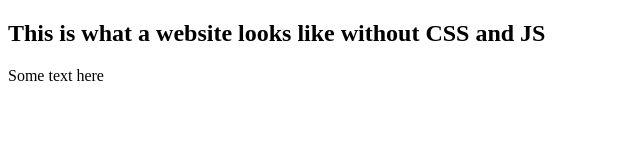
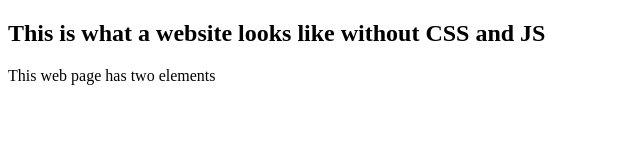
Before and after one commit to themanprince/ProjectFolder, a plain HTML site: page index.html in a window 1280 px wide. Shown: the whole page, without its empty margins (0-640 px from the left). Drawn offline with Linux system fonts and the light colour scheme.

Commit message:
Update index.html

```diff
--- a/index.html
+++ b/index.html
@@ -5,6 +5,6 @@
   </head>
   <body>
     <h2>This is what a website looks like without CSS and JS</h2>
-    <p>Some text here</p>
+    <p>This web page has two elements</p>
   </body>
 </html>
```
